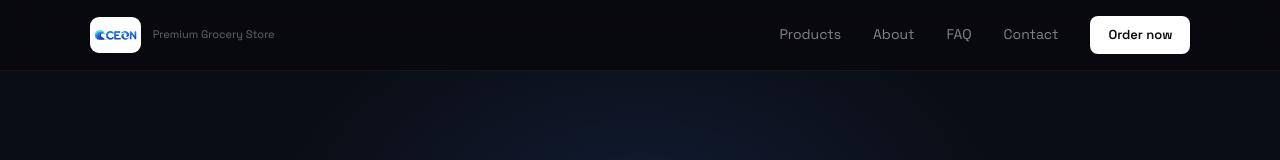
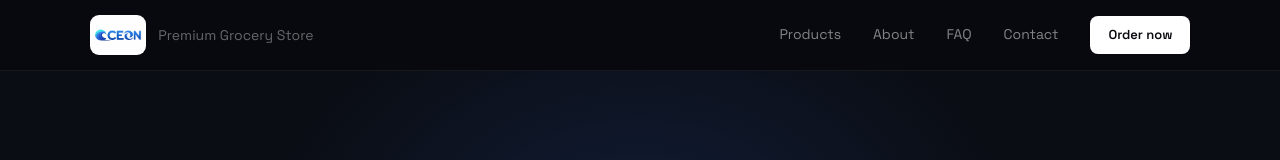
Before and after one commit to himanshu0072/oceon, a React (Create React App) app in the folder frontend/: page / in a window 1280 px wide. Shown: the top 160 px of the page. Built offline with nearby package versions, Linux system fonts and the light colour scheme; no server answers.

Commit message:
UI fixed

```diff
--- a/frontend/src/css/Home.css
+++ b/frontend/src/css/Home.css
@@ -70,7 +70,7 @@ a {
 
 .logoBox img {
  border-radius: 9px;
-  height: 36px;
+  height: 40px;
 }
 
 .footerLogo img{
@@ -93,7 +93,7 @@ border-radius: 9px;
 }
 
 .logoSub {
-  font-size: 11px;
+  font-size: 14px;
   color: rgba(255, 255, 255, 0.38);
   line-height: 1;
 }
--- a/frontend/src/pages/Home.js
+++ b/frontend/src/pages/Home.js
@@ -777,7 +777,7 @@ export default function Home() {
         <div className="footerTop">
           <div className="footerBrand">
             <div className="footerLogo">
-              <img src="/logo.png" alt="OCEON" />
+              <img src="/logo.png" alt="OCEON" style={{ height: "50px" }} />
 
               <p>
                 Premium Grocery Store serving Gurugram with quality products and
```
